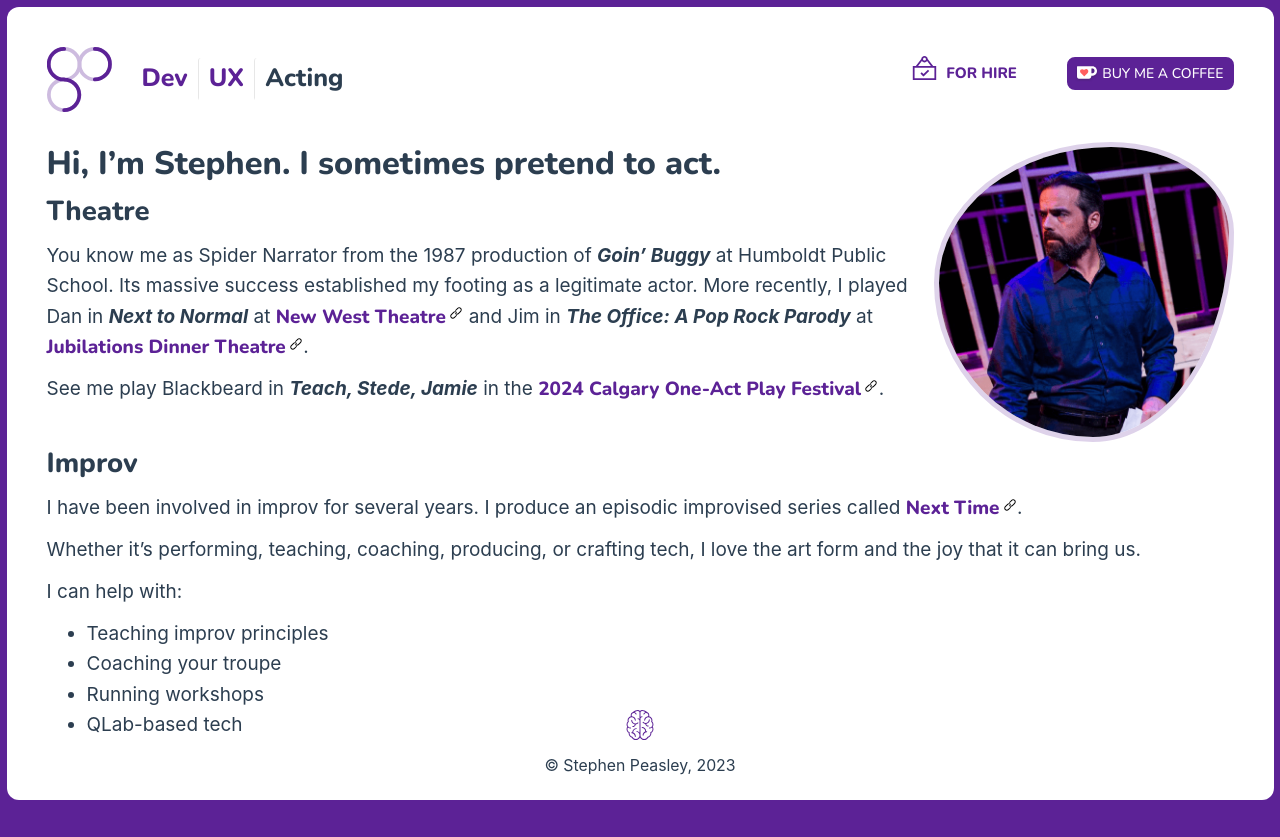
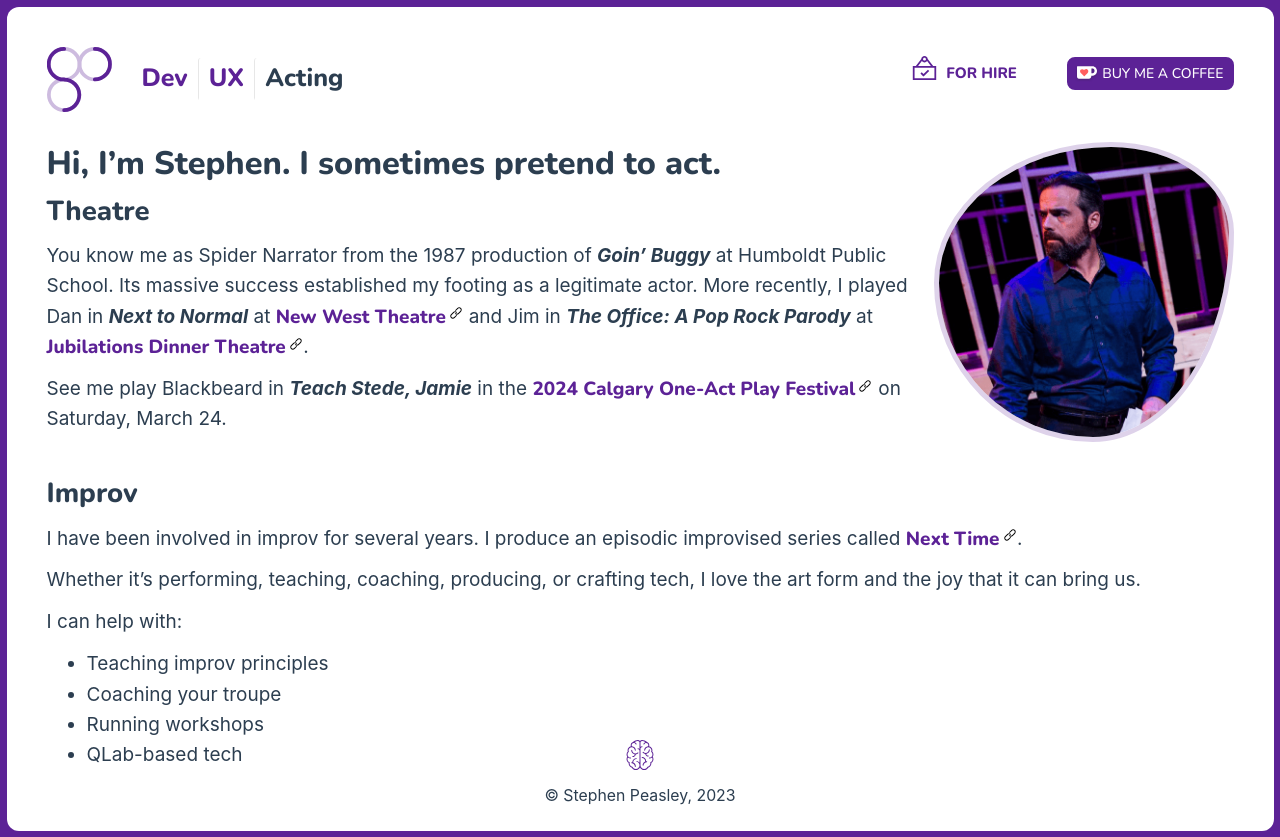
Before and after one commit to speasley/stephenpeasley, a Vue app: page /acting in a window 1280 px wide. Before the commit the page ends 807 px from the top, so only its background shows below. Built offline with nearby package versions, Linux system fonts and the light colour scheme.

Commit message:
feat: fix typo, add show date

```diff
--- a/src/views/Acting.vue
+++ b/src/views/Acting.vue
@@ -25,10 +25,10 @@ onMounted(() => {
         >.
       </p>
       <p>
-        See me play Blackbeard in <cite>Teach, Stede, Jamie</cite> in the
+        See me play Blackbeard in <cite>Teach Stede, Jamie</cite> in the
         <a href="https://pumphousetheatre.ca/one-act-play-festival-2/"
           >2024 Calgary One-Act Play Festival</a
-        >.
+        > on Saturday, March 24.
       </p>
     </section>
     <section>
```
